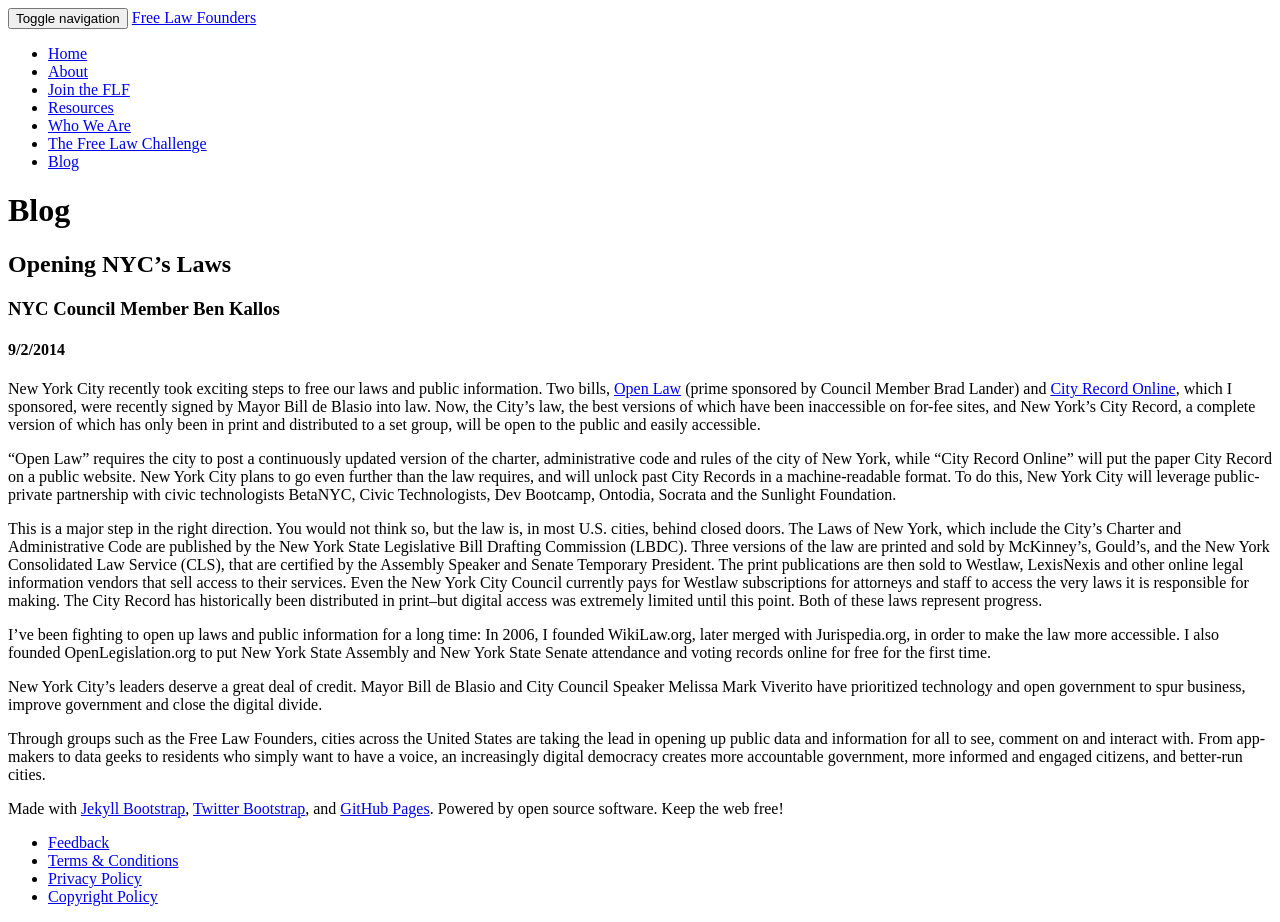
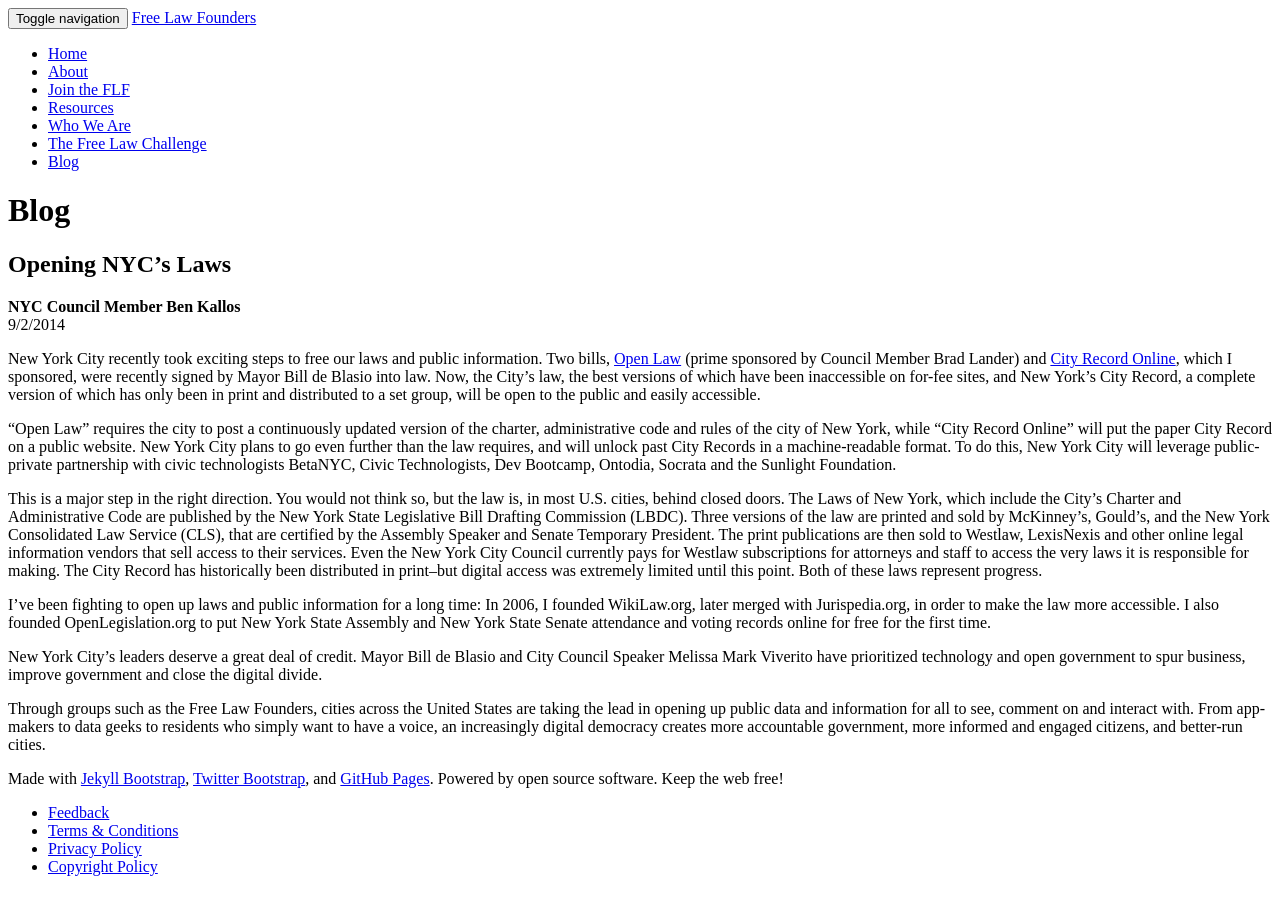
Before and after one commit to opengovfoundation/free-law-founders-site, a Jekyll site: the page built from blog.md, in a window 1280 px wide. Built offline with Jekyll 4.4.1, drawn with Linux system fonts in a browser that asks for light colours; nearby versions of some CDN libraries; after the commit the page ends 900 px from its top, so only the background shows below that.

```diff
--- a/blog.md
+++ b/blog.md
@@ -6,8 +6,8 @@ permalink: "blog/"
 {% include JB/setup %}
 
 ##Opening NYC's Laws
-###NYC Council Member Ben Kallos
-####9/2/2014
+**NYC Council Member Ben Kallos**
+9/2/2014
 
 New York City recently took exciting steps to free our laws and public information. Two bills, [Open Law](http://on.nyc.gov/1q70OBp) (prime sponsored by Council Member Brad Lander) and [City Record Online](http://on.nyc.gov/1q70YIZ), which I sponsored, were recently signed by Mayor Bill de Blasio into law. Now, the City's law, the best versions of which have been inaccessible on for-fee sites, and New York's City Record, a complete version of which has only been in print and distributed to a set group, will be open to the public and easily accessible.
 
```
